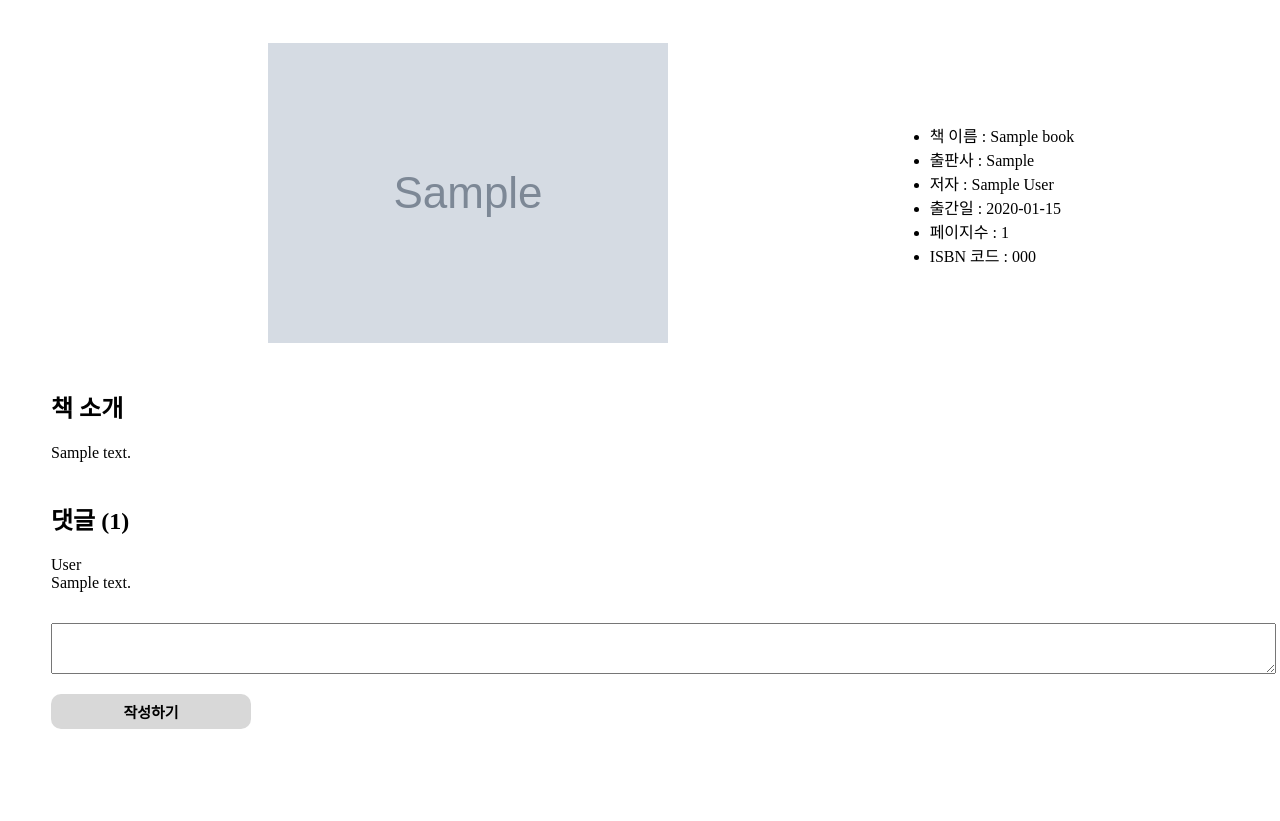
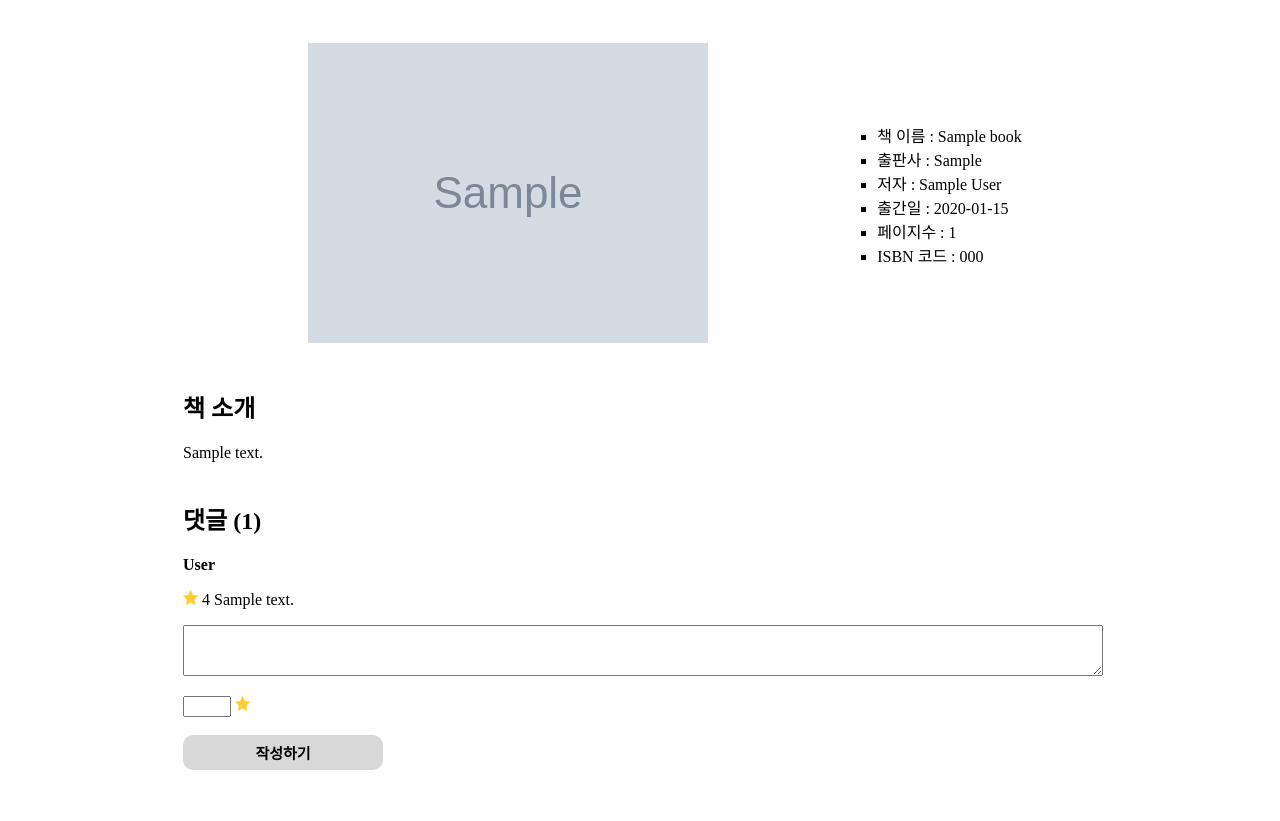
Before and after one commit to kimhyunkwang/library, a Flask app: page /books/1 in a window 1280 px wide. Shown: the part 128-949 px from the top of the page. Before the commit the page ends 857 px from the top, so only its background shows below. Run offline with Flask 2, Linux system fonts and the light colour scheme; tables that the repository leaves empty hold one stand-in row (values such as "Sample post"); grey boxes marked "Sample" are stand-in pictures; parts of the project's set-up code (start-up, migrations or seed data) failed here and were passed over.

Commit message:
update: 평점 기능 구현

```diff
--- a/launcher/__init__.py
+++ b/launcher/__init__.py
@@ -167,12 +167,22 @@ def create_app():
     @app.route('/books/<int:book_id>', methods=('GET', 'POST'))
     def book_info(book_id):
         if request.method == 'POST':
-            content = request.form["content"]
+            content = request.form['content']
+            rating = request.form['rating']
             user_id = session['user_id']
             create_date = datetime.datetime.now()
 
-            new_comment = Comment(book_id = book_id, user_id = user_id, content = content, create_date = create_date)
+            new_comment = Comment(book_id = book_id, user_id = user_id, content = content, rating = rating, create_date = create_date)
             db.session.add(new_comment)
+            db.session.commit()
+
+            ratings = db.session.query(Comment.rating).filter(Comment.book_id == book_id).all()
+            total = 0
+            for rating in ratings:
+                total += rating[0]
+            rating_avg = round( total / len(ratings) )
+            book = Book.query.get(book_id)
+            book.rating = rating_avg
             db.session.commit()
             return redirect(url_for('book_info', book_id = book_id))
 
--- a/launcher/models.py
+++ b/launcher/models.py
@@ -55,3 +55,4 @@ class Comment(db.Model):
     user = db.relationship('User')
     content = db.Column(db.Text(), nullable=False)
     create_date = db.Column(db.DateTime(), nullable=False)
+    rating = db.Column(db.Integer, nullable=False)
--- a/launcher/static/css/book_info.css
+++ b/launcher/static/css/book_info.css
@@ -2,6 +2,9 @@ table {
     width: 1000px;
     padding: 40px;
     margin: 0 auto;
+}
+table ul {
+    list-style: square;
 }
 table #submit {
     width: 200px;
@@ -14,7 +17,9 @@ table #submit {
     border-radius: 10px;
     background-color: rgb(216, 216, 216);
 }
-table .comment {
-    width : 960px;
-    height: 51px;
+table .comment .name {
+    font-weight: bold;
 }
+textarea {
+    width: 100%;
+}
--- a/launcher/templates/book_info.html
+++ b/launcher/templates/book_info.html
@@ -43,18 +43,18 @@
         <tr>
             <td colspan="2">
                 <h2>댓글 ({{comments | length}})</h2>
-                {% for comment in comments %}
+                {% for comment in comments | reverse %}
                     {% if comment %}
                     <div class="comment">
-                        {{ comment.user.fullname }}<br>
-                        {{ comment.content }}
-                        <!-- {{ 별점 }} -->
+                        <p class="name">{{ comment.user.fullname }}</p>
+                        <p><img src="/static/image/star3.png" alt="star" height=15px id="star"/> {{ comment.rating }} {{ comment.content }}</p>
                     </div>
                     {% endif %}
                 {% endfor %}
                 <form action = "" method="post">
-                    <p><textarea rows="3" cols="150" name="content"></textarea></p>
-                    <!-- 별점 입력 추가하기 -->
+                    <p><textarea rows="3" cols="150" name="content" required></textarea></p>
+                    <input type="number" id="rating" name="rating" min="1" max="5" required>
+                    <img src="/static/image/star3.png" alt="star" height=15px id="star"/><br><br>
                     <input type = "submit" id="submit" value = "작성하기" />
                 </form>
             </td>
--- a/launcher/templates/login.html
+++ b/launcher/templates/login.html
@@ -9,7 +9,7 @@
 <body>
     <form action = "" method="post">
         <h1>로그인</h1>
-        <input type="text" placeholder="Email" id="email" name="email" required><br>
+        <input type="email" placeholder="Email" id="email" name="email" required><br>
         <input type="password" placeholder="Password" id="password" name="password" required><br><br>
         <input type = "submit" id="sign-in" value = "Sign In" />
         <p>{{error}}</p>
--- a/launcher/templates/main.html
+++ b/launcher/templates/main.html
@@ -29,7 +29,7 @@
             <div class="item">
                 <p><img src="{{ book.image_path }}" alt="{{ book.book_name }}" height=200/></p>
                 <p><a href= "/books/{{ book.id }}" >{{ book.book_name }}</a></p>
-                <p>{{ book.rating }}</p>
+                <p><img src="/static/image/star3.png" alt="star" height=15px id="star"/> {{ book.rating }}</p>
                 <p>{{ book.stock }}권 남음</p>
 
                 <form action = "" method="post">
--- a/launcher/templates/rental.html
+++ b/launcher/templates/rental.html
@@ -21,7 +21,7 @@
             <div class="item">
                 <p><img src="{{ book_rental.book.image_path }}" alt="{{ book_rental.book.book_name }}" height=200/></p>
                 <p><a href= "/books/{{ book_rental.book_id }}" >{{ book_rental.book.book_name }}</a></p>
-                <p>{{ book_rental.book.rating }}</p>
+                <p><img src="/static/image/star3.png" alt="star" height=15px id="star"/> {{ book_rental.book.rating }}</p>
                 <p>
                     {{ book_rental.rental_date }} ~
 
--- a/launcher/templates/return.html
+++ b/launcher/templates/return.html
@@ -30,7 +30,7 @@
             <div class="item">
                 <p><img src="{{ book_rental.book.image_path }}" alt="{{ book_rental.book.book_name }}" height=200/></p>
                 <p><a href= "/books/{{ book_rental.book_id }}" >{{ book_rental.book.book_name }}</a></p>
-                <p>{{ book_rental.book.rating }}</p>
+                <p><img src="/static/image/star3.png" alt="star" height=15px id="star"/> {{ book_rental.book.rating }}</p>
                 <p>{{ book_rental.rental_date }}</p>
 
                 <form action = "" method="post">
```
Also changed, not shown: migrations/versions/40aabb13825d_.py (added, +34 -0 lines), launcher/static/image/star3.png (added).
